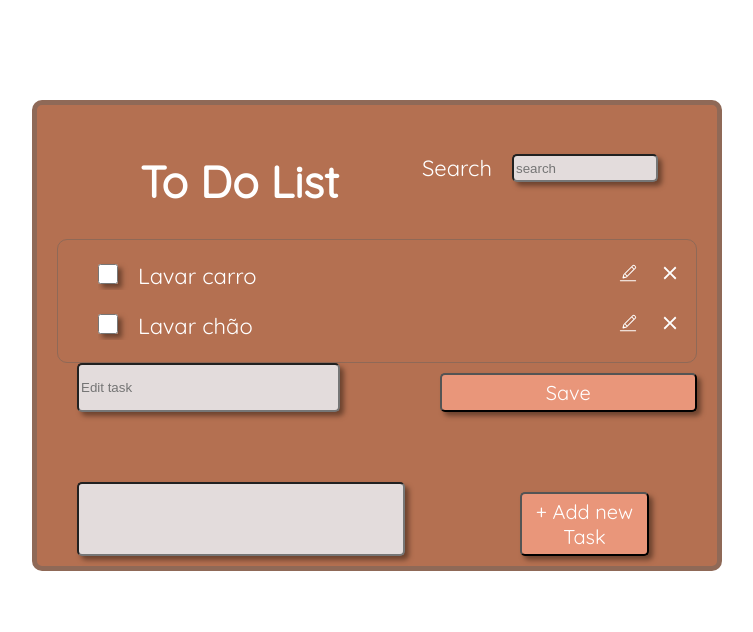
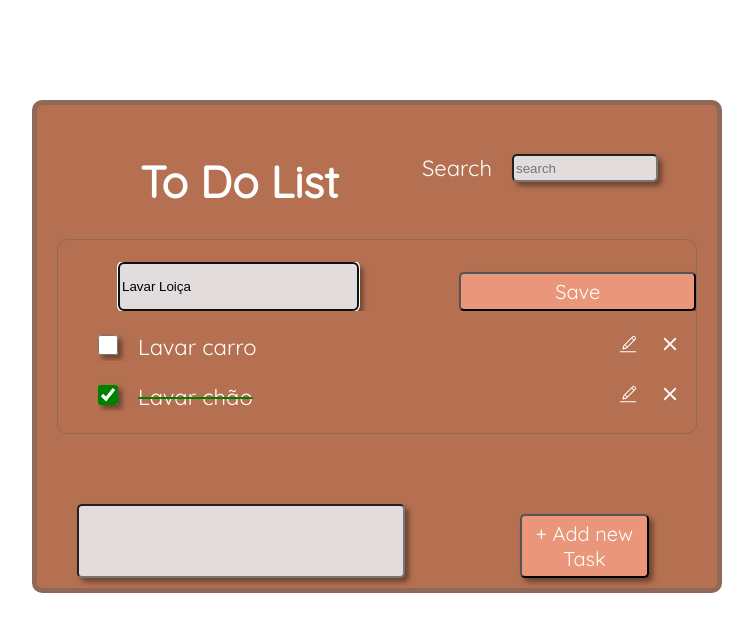
Before and after one commit to LucasDias09/LucasDias09-React_ToDo_List, a React (Create React App) app in the folder react_challenger/: page / in a window 1280 px wide. Both pictures are taken after a click on the element 891 px from the left and 275 px from the top of the page. Shown: the top 632 px of the page, without its empty margins (263-1016 px from the left). Built offline with nearby package versions, Linux system fonts and the light colour scheme.

Commit message:
added edit func

```diff
--- a/react_challenger/src/Contexts/TodoContext/index.tsx
+++ b/react_challenger/src/Contexts/TodoContext/index.tsx
@@ -1,7 +1,11 @@
 import React, { useState, createContext } from "react";
 import todosJson from "../../Todo.json";
 
-type Todo = { id: number; description: string; check: boolean };
+type Todo = {
+  id: number;
+  description: string;
+  check: boolean;
+};
 
 type DefaultValuesType = {
   todos: Todo[];
@@ -9,7 +13,7 @@ type DefaultValuesType = {
   createTodo?: (description: string) => void;
   deleteTodo?: (id: number) => void;
   changeCheck?: (id: number, check: boolean) => void;
-  changeDescripion?: (id: number) => void;
+  changeDescription?: (id: number, description: string) => void;
   saveEdition?: (description: string) => void;
 };
 
@@ -21,6 +25,7 @@ const defaultValues: DefaultValuesType = {
 export const TodoContext = createContext(defaultValues);
 
 export const TodoProvider = ({ children }) => {
+  localStorage.setItem("toDo", JSON.stringify(todosJson.todos));
   const [todos, setTodos] = useState(todosJson.todos);
   const [helperEdit, setHelperEdit] = useState("");
 
@@ -56,18 +61,10 @@ export const TodoProvider = ({ children }) => {
     if (!todo) return;
     todo.check = !todo.check;
   }
-  function changeDescripion(id: number) {
+  function changeDescription(id: number, description: string) {
     const todo = todos.find((todo) => todo.id === id);
     if (!todo) return;
-    // Show Input and BtnSave
-    let inputTask = document.querySelector(".inputTask") as HTMLElement;
-    let btnSave = document.querySelector(".btnSave") as HTMLElement;
-    if (btnSave && inputTask) {
-      inputTask.removeAttribute("hidden");
-      btnSave.removeAttribute("hidden");
-      deleteTodo(id);
-      inputTask.setAttribute("value", todo.description);
-    }
+    todo.description = description;
     setTodos(todos);
   }
   return (
@@ -78,7 +75,7 @@ export const TodoProvider = ({ children }) => {
         createTodo,
         deleteTodo,
         changeCheck,
-        changeDescripion,
+        changeDescription,
       }}
     >
       {children}
--- a/react_challenger/src/components/Task.tsx
+++ b/react_challenger/src/components/Task.tsx
@@ -1,4 +1,4 @@
-import React, { useContext, useState } from "react";
+import React, { useContext, useReducer, useRef, useState } from "react";
 import { TodoContext } from "../Contexts/TodoContext/index.tsx";
 import { CiEdit } from "react-icons/ci";
 import { IoMdClose } from "react-icons/io";
@@ -12,11 +12,48 @@ type TaskProps = {
 };
 function Task({ task }: TaskProps) {
   const [toDoTask, setToDoTask] = useState(task);
-  const { deleteTodo, changeCheck, changeDescripion } = useContext(TodoContext);
+  const [isEdit, setIsEdit] = useState(false);
+  const [editDescription, setEditDescription] = useState(task.description);
+  const { deleteTodo, changeCheck, changeDescription } =
+    useContext(TodoContext);
 
   return (
     <ul>
       <div className="toDoContent">
+        {isEdit ? (
+          <>
+            <div className="editTodo">
+              <input
+                autoFocus={true}
+                type="text"
+                className="inputTask"
+                placeholder={task.description}
+                value={editDescription}
+                onChange={(event) => {
+                  setEditDescription(event.target.value);
+                }}
+                onKeyDown={(e) => {
+                  if (e.key === "Enter") {
+                    if (changeDescription)
+                      changeDescription(task.id, editDescription);
+                    setIsEdit(false);
+                  }
+                }}
+              />
+              <button
+                className="btnSave"
+                onClick={(event) => {
+                  if (changeDescription)
+                    changeDescription(task.id, editDescription);
+                  setIsEdit(false);
+                }}
+              >
+                Save
+              </button>
+            </div>
+          </>
+        ) : (
+          <>
             <input
               type="checkbox"
               className="checkbox"
@@ -34,15 +71,17 @@ function Task({ task }: TaskProps) {
             >
               <IoMdClose />
             </span>
+
             <span
               className="editTask"
               onClick={(e) => {
-            changeDescripion?.(task.id);
-            if (deleteTodo) deleteTodo(task.id);
+                setIsEdit(true);
               }}
             >
               <CiEdit></CiEdit>
             </span>
+          </>
+        )}
       </div>
     </ul>
   );
--- a/react_challenger/src/components/ToDoList.tsx
+++ b/react_challenger/src/components/ToDoList.tsx
@@ -31,7 +31,7 @@ function ToDoList() {
       <div className="tableContent">
         <li>
           {todos?.map((task, key) => {
-            if (searchTerm === task.description) {
+            if (task.description.includes(searchTerm)) {
               console.log("entrou: ", searchTerm);
               return (
                 <div key={key}>
@@ -48,33 +48,7 @@ function ToDoList() {
           })}
         </li>
       </div>
-      <div className="editTodo">
-        <input
-          type="text"
-          className="inputTask"
-          hidden={true}
-          placeholder="Edit task"
-          value={editDescription}
-          onChange={(event) => {
-            setEditDescription(event.target.value);
-          }}
-        />
-        <button
-          className="btnSave"
-          hidden={true}
-          onClick={(event) => {
-            if (createTodo) createTodo(editDescription);
-            console.log(editDescription);
-            setEditDescription("");
-            document
-              .querySelector(".inputTask")
-              ?.setAttribute("hidden", "true");
-            document.querySelector(".btnSave")?.setAttribute("hidden", "true");
-          }}
-        >
-          Save
-        </button>
-      </div>
+
       <div className="addTodoTask">
         <input
           className="inputTask"
```
Lines whose indentation alone changed are shown as unchanged.
